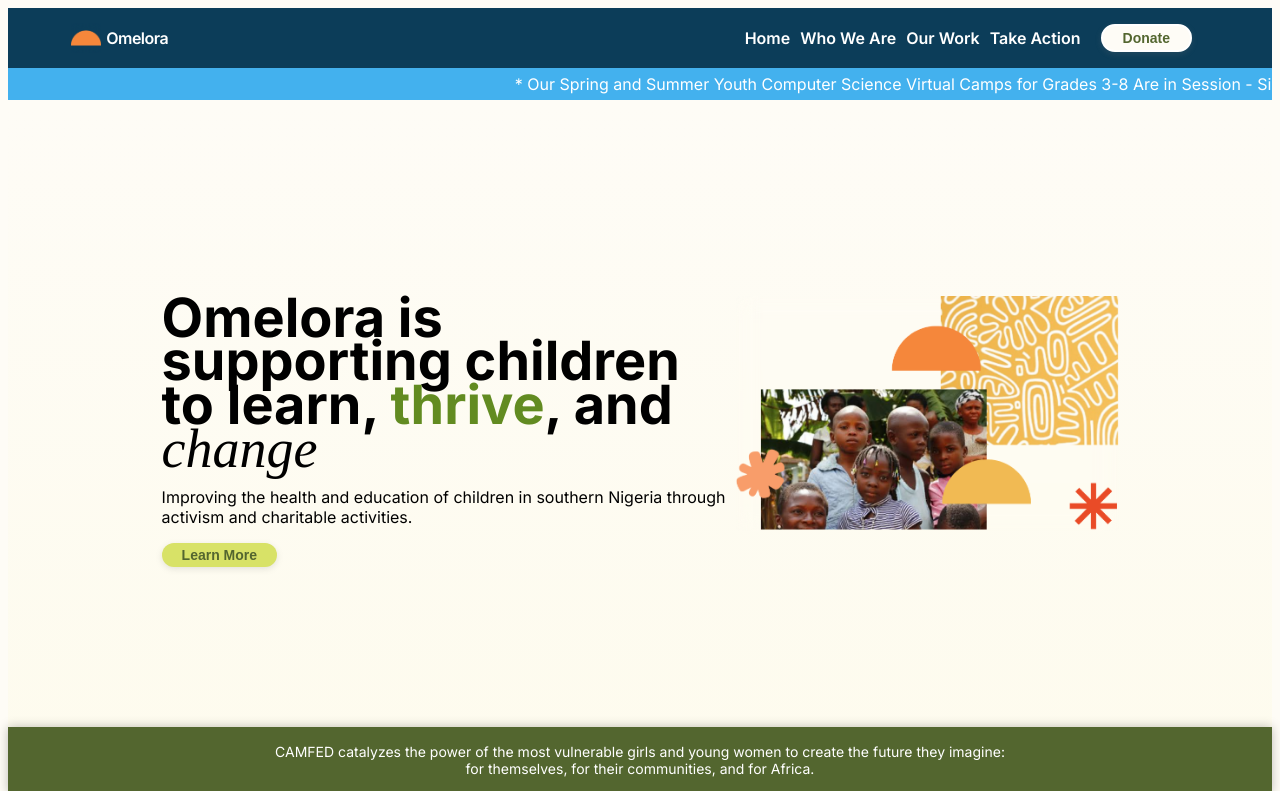
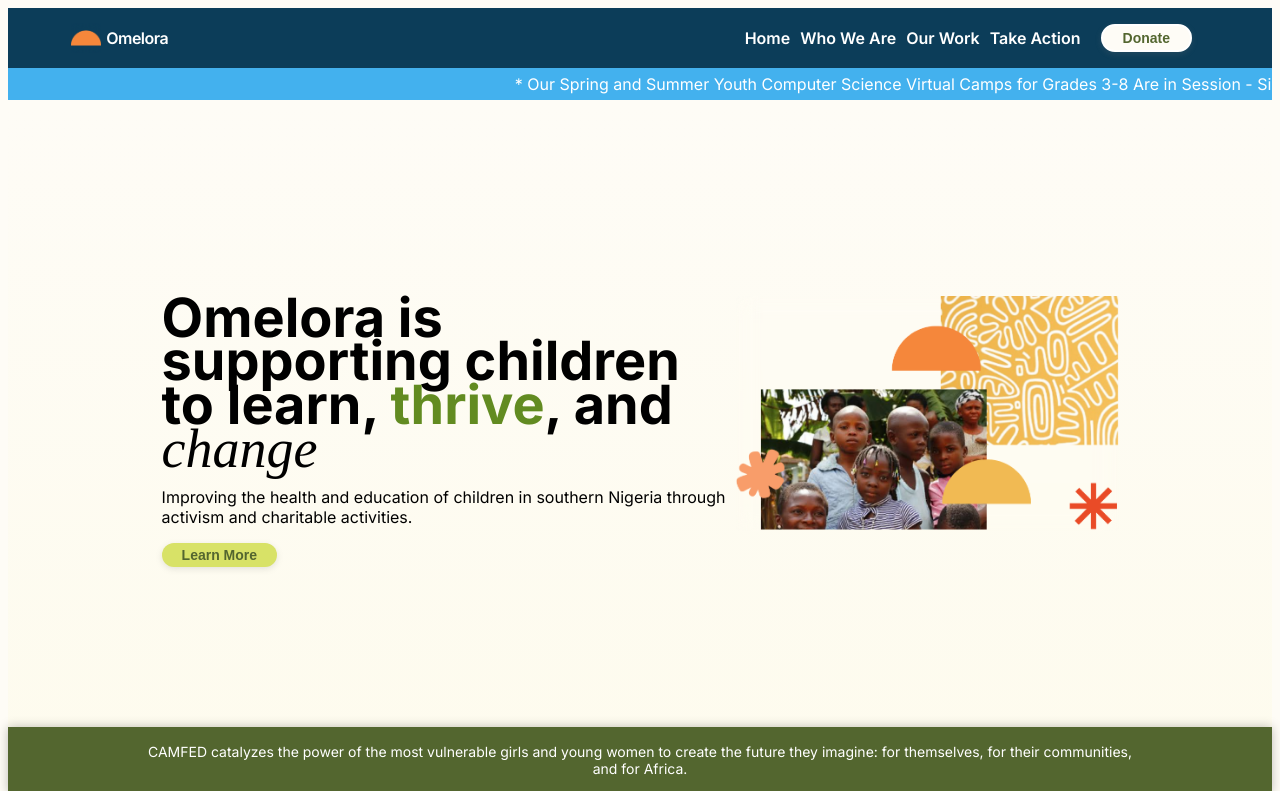
Before and after one commit to kyraezikeuzor/Omelora-Website, a Next.js app: page / in a window 1280 px wide. Shown: the top 791 px of the page. Built offline with nearby package versions, Linux system fonts and the light colour scheme; a web font is replaced by a local one.

Commit message:
Fixed banner styling

```diff
--- a/components/Global/Banner.module.css
+++ b/components/Global/Banner.module.css
@@ -1,6 +1,6 @@
 .banner {
     background-color: var(--banner-color);
-    padding: 2vh 20vw;
+    padding: 2vh 10vw;
     color: white;
     font-size: 14px;
     text-align: center;
```
